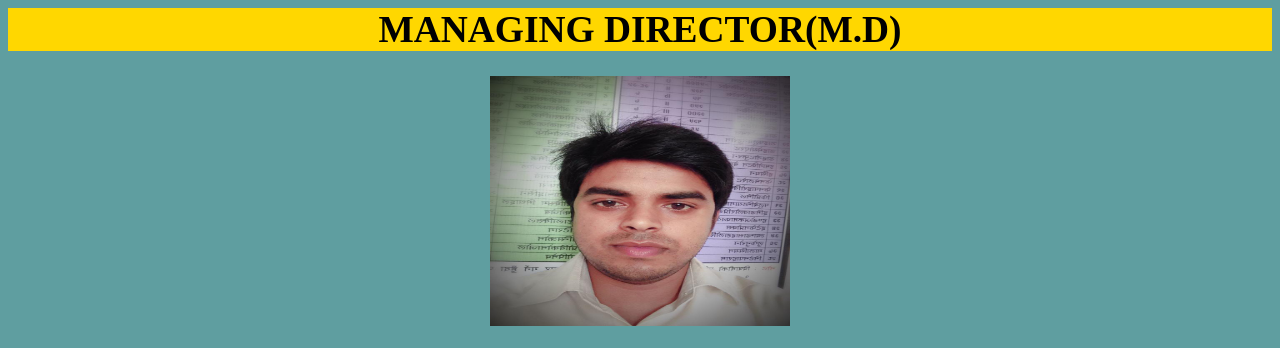
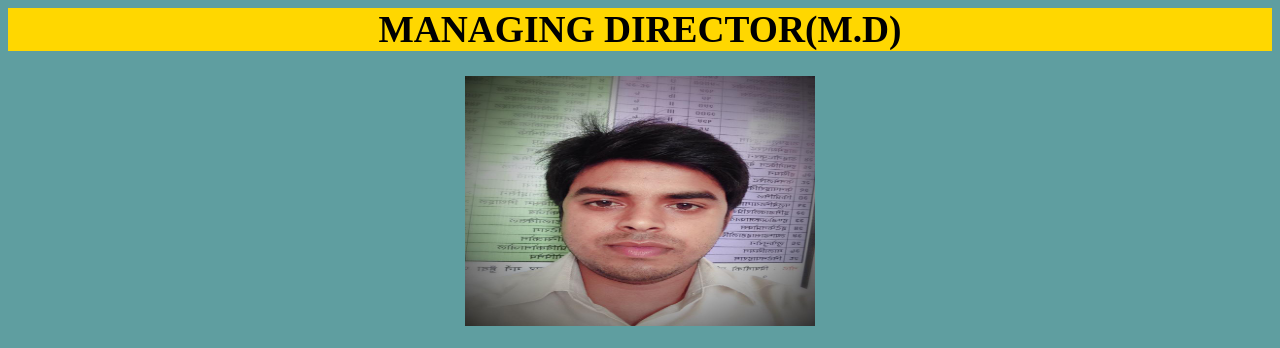
Before and after one commit to sandeep926/sandy.github.io, a plain HTML site: page contactus.html in a window 1280 px wide. Shown: the top 348 px of the page. Drawn offline with Linux system fonts and the light colour scheme.

Commit message:
Update contactus.html

```diff
--- a/contactus.html
+++ b/contactus.html
@@ -9,7 +9,7 @@
 <body style="background-color:CadetBlue">
 <center><h3><center>
 <h1 style="background-color:gold"><center>MANAGING DIRECTOR(M.D)<center></h3>
-<center><img src="sandy.jpg" align="center" style="width:300px;height:250px;"></center><left>
+<center><img src="sandy.jpg" align="center" style="width:350px;height:250px;"></center><left>
 <h1>Mr.Ramjee Prasad Chauhan</h1>
 
 <h2>Bahuarwa Bhatha Parsa</h2>
```
